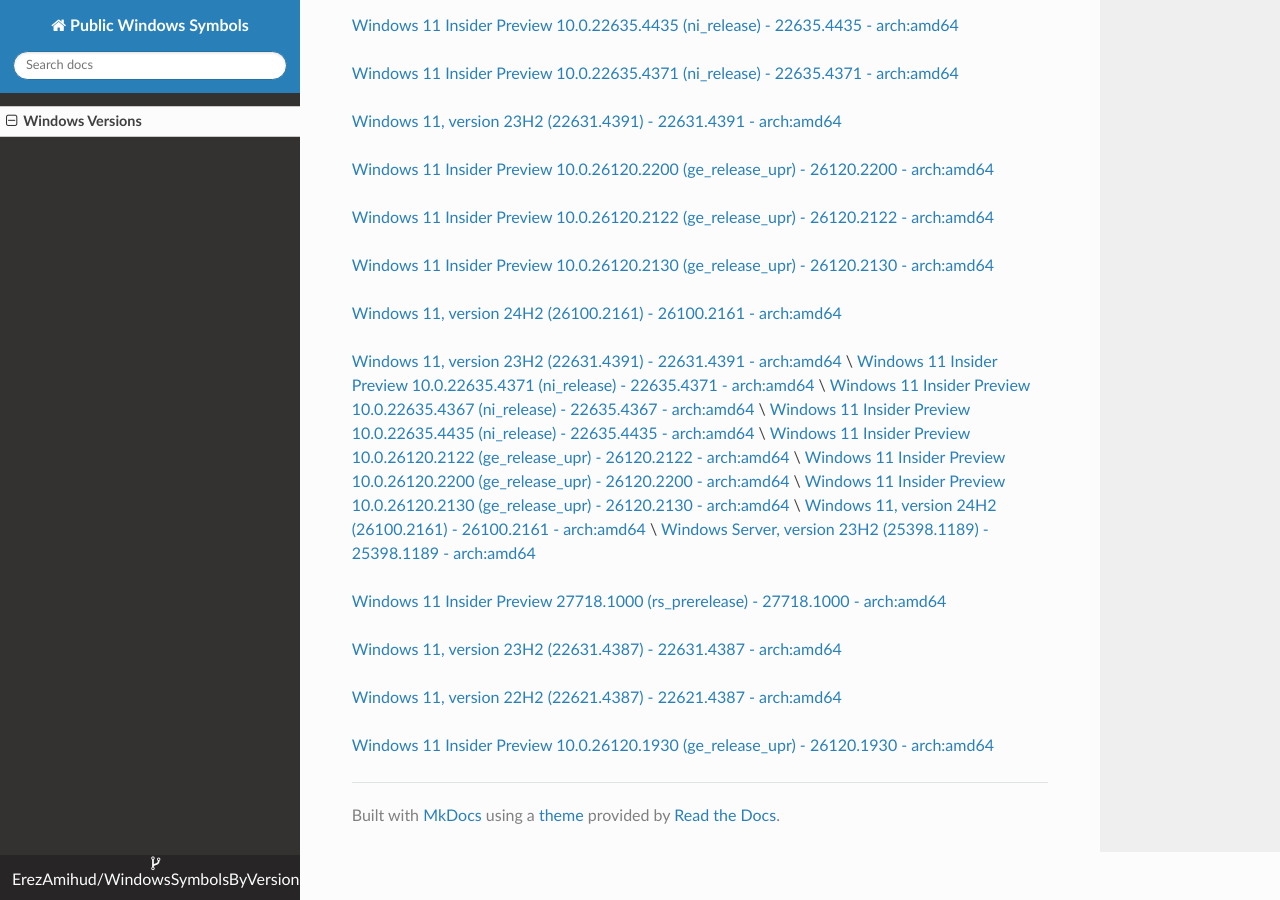
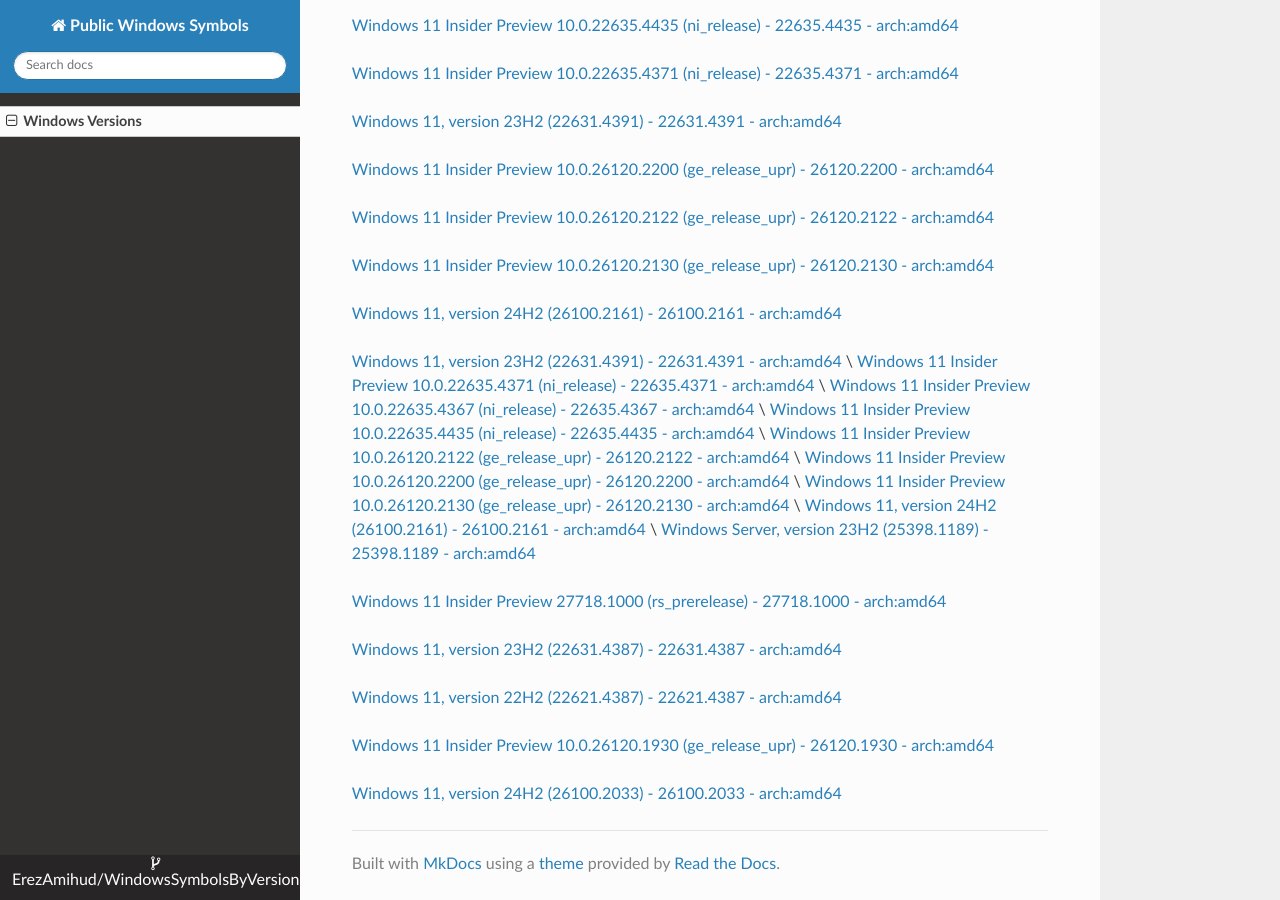
Before and after one commit to ErezAmihud/WindowsSymbolsByVersion, an MkDocs documentation site: the page built from docs/index.md, in a window 1280 px wide and 900 px high, scrolled down 3821 px. Built offline with MkDocs 1.6.1, drawn with Linux system fonts in a browser that asks for light colours; nearby versions of some CDN libraries.

Commit message:
Automated commit, add manifest for 7a25f043-fbfb-43f1-b1ef-dee8694dd06a

```diff
--- a/docs/index.md
+++ b/docs/index.md
@@ -182,3 +182,6 @@
 
 
 [Windows 11 Insider Preview 10.0.26120.1930 (ge_release_upr) - 26120.1930 - arch:amd64](https://github.com/ErezAmihud/WindowsSymbolsByVersion/blob/main/manifests/9c6443e2-4652-4d3d-b0b6-34895deca5a6.manifest)
+
+
+[Windows 11, version 24H2 (26100.2033) - 26100.2033 - arch:amd64](https://github.com/ErezAmihud/WindowsSymbolsByVersion/blob/main/manifests/7a25f043-fbfb-43f1-b1ef-dee8694dd06a.manifest)
```
Also changed, not shown: process_builds.json (+1 -1 lines), 1 other file.
